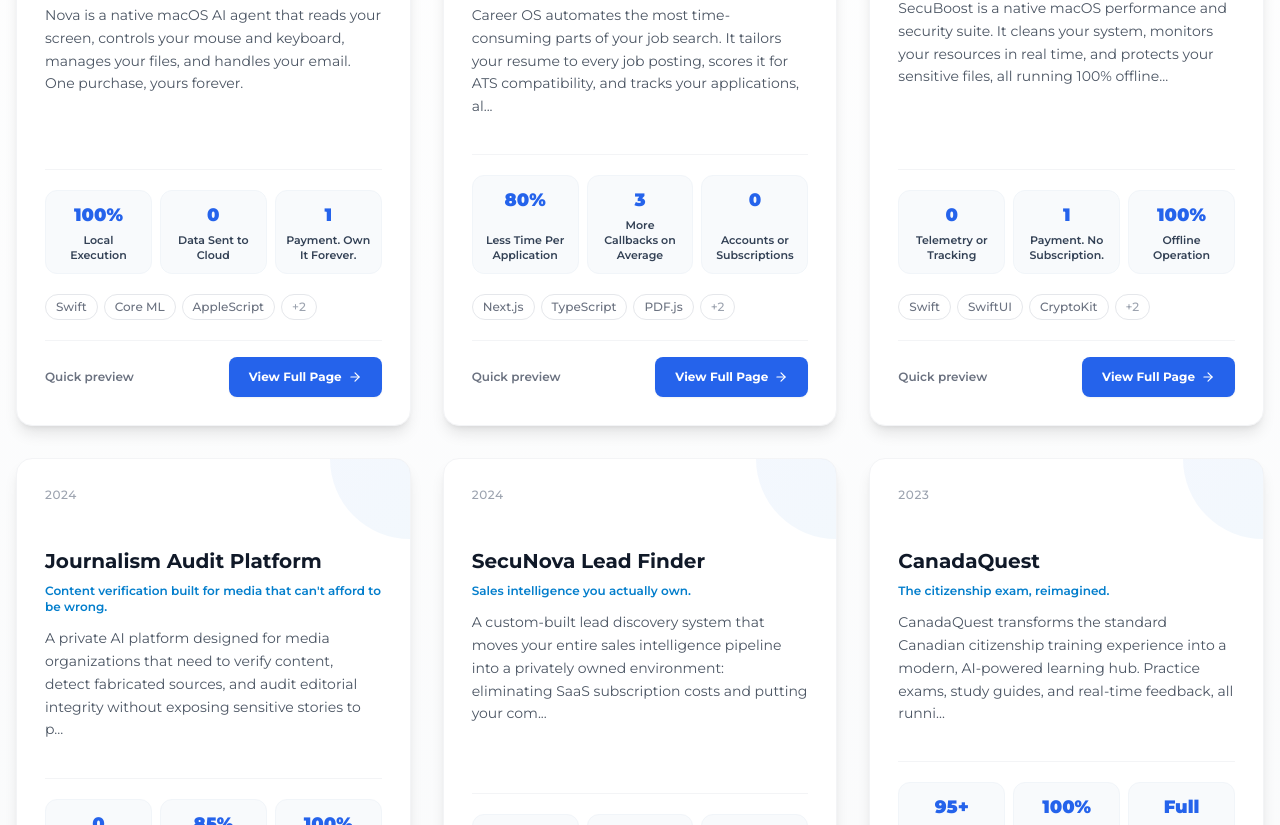
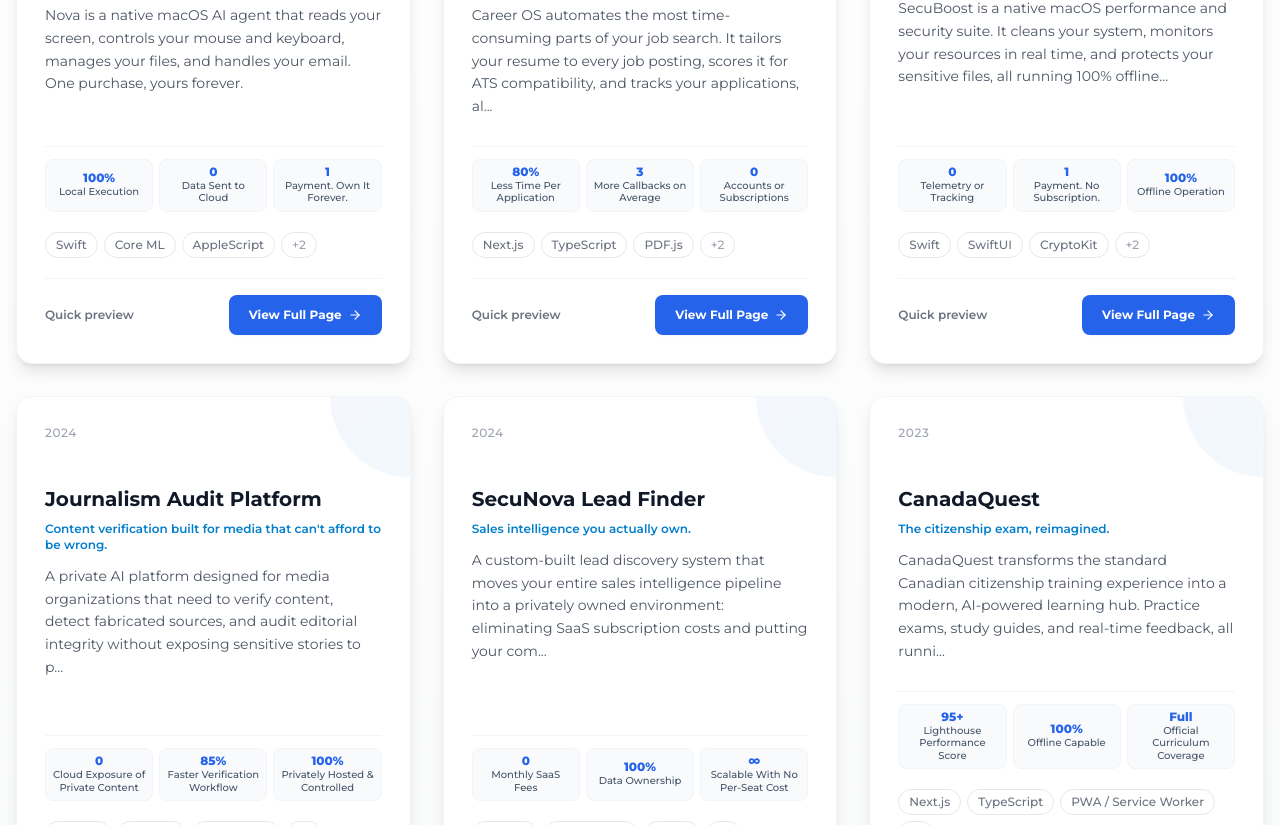
Before and after one commit to mamreinc/SecuNova2026, a React (Vite) app: page /about/our-work in a window 1280 px wide. Shown: the part 1335-2160 px from the top of the page. Built offline with nearby package versions, Linux system fonts and the light colour scheme.

Commit message:
Make outcomeStats micro-pills ultra-compact and sleek in OurWorkPage.tsx

```diff
--- a/src/pages/OurWorkPage.tsx
+++ b/src/pages/OurWorkPage.tsx
@@ -322,11 +322,11 @@
 
       <div className="p-8 space-y-8">
         {/* Outcome Stats */}
-        <div className="grid grid-cols-1 sm:grid-cols-3 gap-4">
+        <div className="grid grid-cols-1 sm:grid-cols-3 gap-3">
           {product.outcomeStats.map((stat, i) => (
-            <div key={i} className="rounded-xl bg-secunova-blue/5 border border-secunova-blue/10 p-5 text-center">
-              <span className="block text-2xl font-bold text-secunova-dark">{stat.value}</span>
-              <span className="block text-xs text-gray-500 font-medium mt-1 uppercase tracking-wider">{stat.label}</span>
+            <div key={i} className="rounded-xl bg-blue-50/50 border border-blue-100 p-3.5 text-center">
+              <span className="block text-xl font-bold text-secunova-blue mb-0.5">{stat.value}</span>
+              <span className="block text-xs text-slate-700 font-medium leading-tight">{stat.label}</span>
             </div>
           ))}
         </div>
@@ -436,11 +436,11 @@
       <p className="text-sm text-gray-600 leading-relaxed flex-1">{product.pitch.length > 180 ? product.pitch.substring(0, 180) + '...' : product.pitch}</p>
 
       {/* Outcome stats */}
-      <div className="mt-5 pt-5 grid grid-cols-3 gap-2 border-t border-gray-100">
+      <div className="mt-3 pt-3 grid grid-cols-3 gap-1.5 border-t border-gray-100">
         {product.outcomeStats.map((stat, i) => (
-          <div key={i} className="flex flex-col justify-between p-2.5 rounded-xl bg-slate-50 border border-slate-100 text-center shadow-xs">
-            <span className="block text-base sm:text-lg font-black text-secunova-blue leading-tight mb-1">{stat.value}</span>
-            <span className="block text-[11px] font-semibold text-slate-700 leading-snug">{stat.label}</span>
+          <div key={i} className="flex flex-col justify-center p-1.5 rounded-lg bg-slate-50 border border-slate-100 text-center">
+            <span className="block text-xs font-extrabold text-secunova-blue leading-none mb-0.5">{stat.value}</span>
+            <span className="block text-[10px] font-medium text-slate-600 leading-tight">{stat.label}</span>
           </div>
         ))}
       </div>
```
